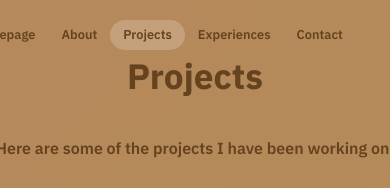
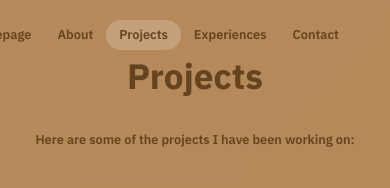
Before and after one commit to steph-xue/portfolio, a React (Vite) app: page /projects in a window 390 px wide. Shown: the top 188 px of the page. Built offline with nearby package versions, Linux system fonts and the light colour scheme.

Commit message:
fix mobile spacing

```diff
--- a/src/style.scss
+++ b/src/style.scss
@@ -552,7 +552,7 @@ a {
 }
 
 .projects-subtitle {
-	font-size: var(--fs-l);
+	font-size: var(--fs-m);
 	font-weight: var(--fw-med);
 	text-align: center;
 	margin-top: 2em;
@@ -578,7 +578,7 @@ a {
 }
 
 .gallery {
-	width: 20em;
+	width: 25em;
 	padding: 0;
 	margin-block: 2em;
 }
@@ -621,6 +621,10 @@ a {
 }
 
 @media (min-width: 400px) {
+	.projects-subtitle {
+		font-size: var(--fs-m);
+	}
+
 	.gallery {
 		width: 30em;
 	}
```
